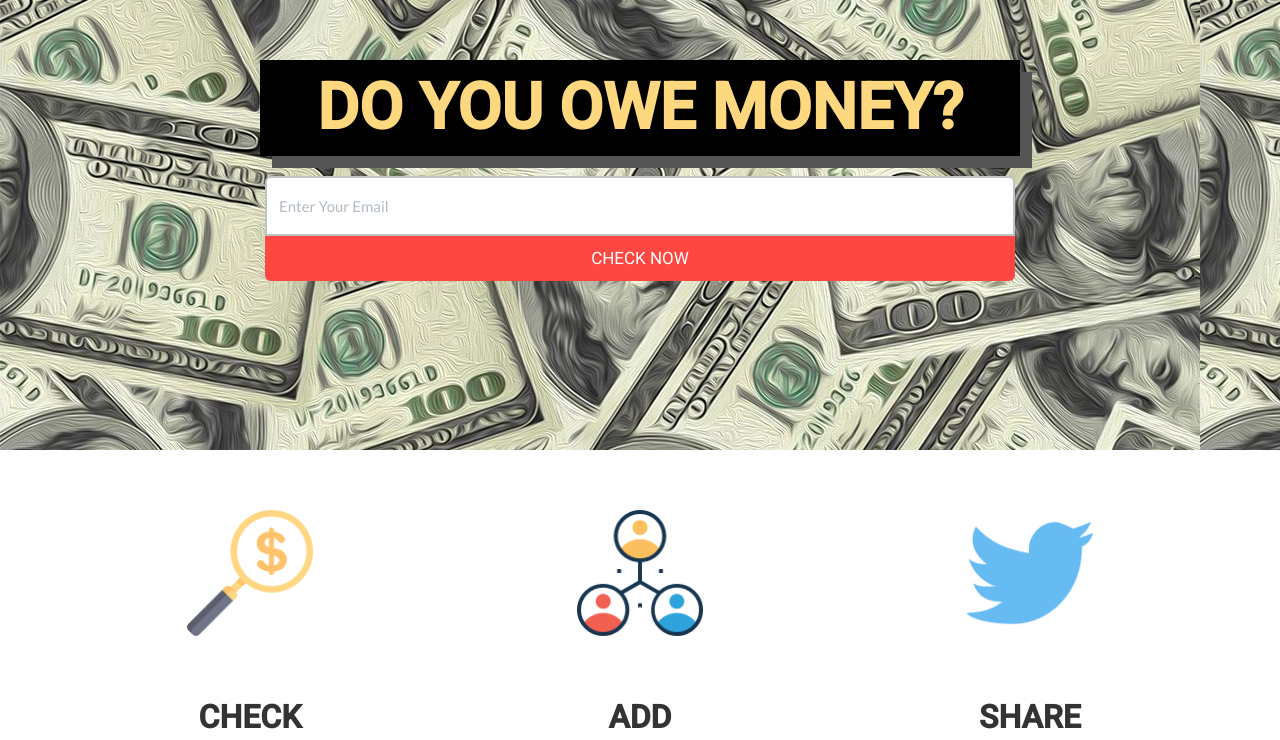
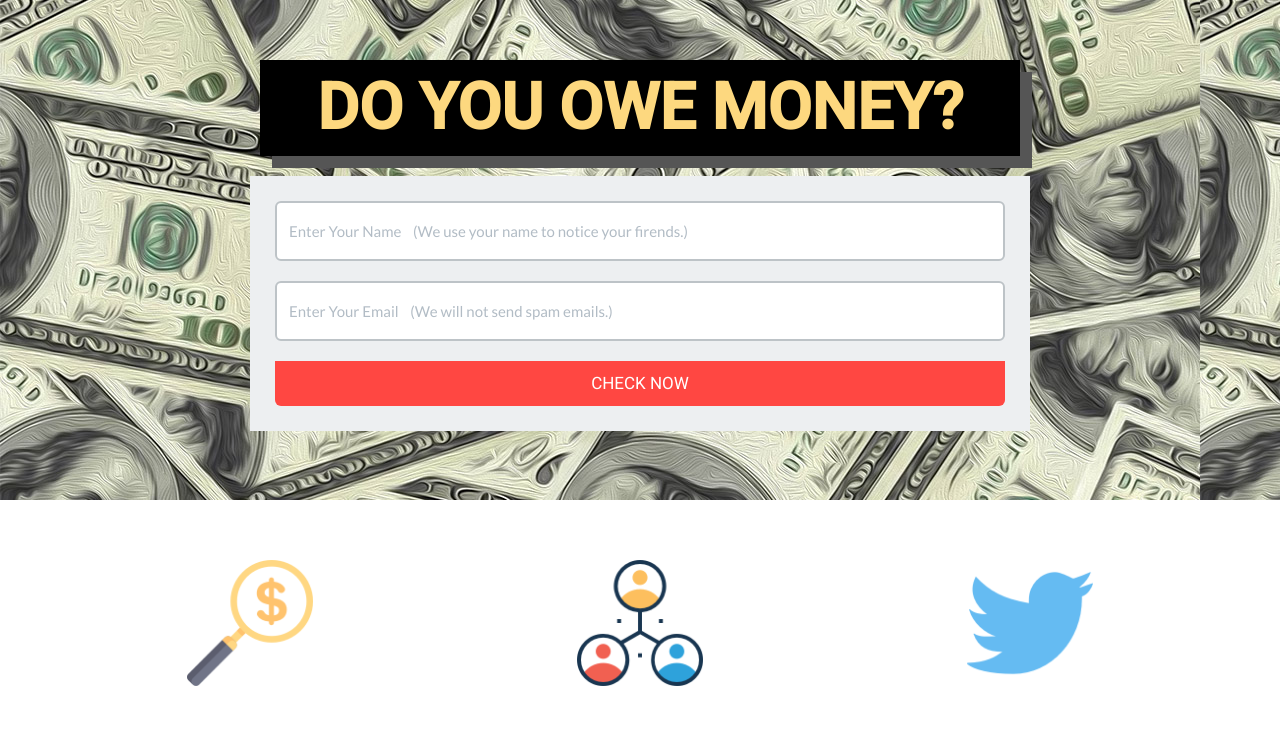
Before and after one commit to Windsooon/money, a Django app: page / in a window 1280 px wide. Shown: the top 740 px of the page. Run offline with Django 3.2, Linux system fonts and the light colour scheme; some libraries are stand-ins or nearby versions.

Commit message:
fix style

```diff
--- a/owe_money/urls.py
+++ b/owe_money/urls.py
@@ -4,6 +4,7 @@ from . import views
 
 urlpatterns = [
     url(r'^admin/', admin.site.urls),
+    url(r'^email/', views.email),
     url(r'^api/', include('api.urls')),
     url(r'^api-auth/', include(
         'rest_framework.urls', namespace='rest_framework')),
--- a/owe_money/views.py
+++ b/owe_money/views.py
@@ -1,7 +1,25 @@
 from django.shortcuts import render
+from django.http import HttpResponse
+from owe.models import Owe
+from lend.models import Lend
 
 
 def frontpage(request):
     return render(
         request, 'frontpage.html',
     )
+
+
+def email(request):
+    name = request.POST.get('name', None)
+    email = request.POST.get('email', None)
+    if email and name:
+        Lend.objects.get_or_create(name=name, email=email)
+        owe = Owe.objects.filter(email=email)
+        owe_money = 0
+        if owe:
+            for i in owe:
+                owe_money += i.money
+        return HttpResponse(owe_money)
+    else:
+        return HttpResponse(status=400)
--- a/static/css/front.css
+++ b/static/css/front.css
@@ -51,13 +51,12 @@ pre {
 }
 
 .nav-wrapper {
-    height: 450px;
+    height: 500px;
     background-image: url("../imgs/money.jpg");
     margin-bottom: 60px;
 }
 
 .detect-form > .form-control {
-    border-radius: 6px 6px 0 0;
     height: 60px;
 }
 
@@ -120,3 +119,8 @@ pre {
 .intro-span-title {
     font-size: 2.5vw;
 }
+
+.front-div {
+    padding: 25px;
+    background: rgba(237, 239, 241, 1);
+}
--- /dev/null
+++ b/static/js/base.js
@@ -0,0 +1,16 @@
+var host = "http://"+ window.location.hostname + ":8000";
+function getCookie(name) {
+    var cookieValue = null;
+    if (document.cookie && document.cookie !== "") {
+        var cookies = document.cookie.split(";");
+        for (var i = 0; i < cookies.length; i++) {
+            var cookie = jQuery.trim(cookies[i]);
+            // Does this cookie string begin with the name we want?
+            if (cookie.substring(0, name.length + 1) === (name + "=")) {
+                cookieValue = decodeURIComponent(cookie.substring(name.length + 1));
+                break;
+            }
+        }
+    }
+    return cookieValue;
+}
--- /dev/null
+++ b/static/js/frontpage.js
@@ -0,0 +1,17 @@
+function submit_check(email) {
+    var csrftoken = getCookie('csrftoken');
+    $.ajax({
+        url: "/email/",
+        type: "POST",
+        dataType: "JSON",
+        data: {"email": email},
+        beforeSend: function(xhr) {
+                xhr.setRequestHeader("X-CSRFToken", csrftoken)
+            },
+		success:function(data){
+            console.log(data);
+        },
+        error: function(data) {
+        }
+    });
+}
--- a/templates/base.html
+++ b/templates/base.html
@@ -28,6 +28,7 @@
   <script src="{% static 'js/js_lib/jquery.min.js' %}"></script>
   <script src="{% static 'js/js_lib/bootstrap.min.js' %}"></script>
   <script src="{% static 'js/js_lib/flat-ui.min.js' %}"></script>
+  <script src="{% static 'js/base.js' %}"></script>
   {% endblock %}
 
   {% block extra_scripts %}
--- a/templates/frontpage.html
+++ b/templates/frontpage.html
@@ -17,9 +17,12 @@
         </div>
         <div class="front-div col-xs-8 col-xs-offset-2 col-md-8 col-md-offset-2">
           <div class="detect-form form-group">
-            <input type="email" value="" placeholder="Enter Your Email" class="form-control" />
+            <input type="text" value="" placeholder="Enter Your Name    (We use your name to notice your firends.)" id="check-name" class="form-control" />
+          </div>
+          <div class="detect-form form-group">
+            <input type="email" value="" placeholder="Enter Your Email    (We will not send spam emails.)" id="check-email" class="form-control" />
+          </div> <!-- end detect-form -->
             <button class="check-btn btn btn-danger btn-lg btn-block">CHECK NOW</button>
-          </div> <!-- end detect-form -->
         </div> <!-- end front-div -->
       </div> <!-- end front-wrapper -->
     </div> <!-- end front-row -->
@@ -47,4 +50,13 @@
 {% endblock %}
 
 {% block extra_scripts %}
+<script src="{% static 'js/frontpage.js' %}"></script>
+<script>
+    $(document).ready(function(){
+        $(".check-btn").on("click", function(){
+            var email = $("#check-email").val();
+            submit_check(email);
+        });
+    });
+</script>
 {% endblock %}
```
